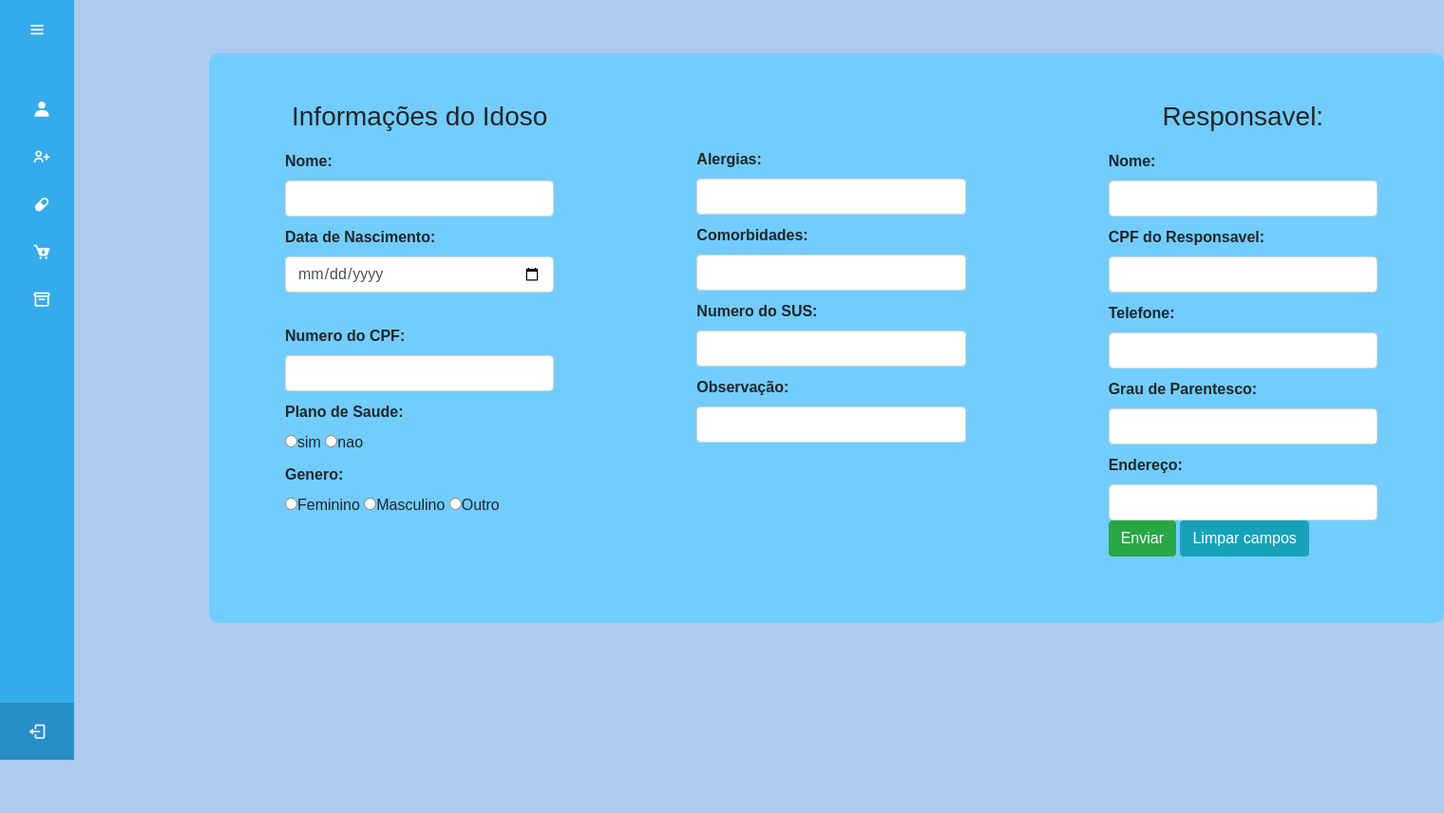
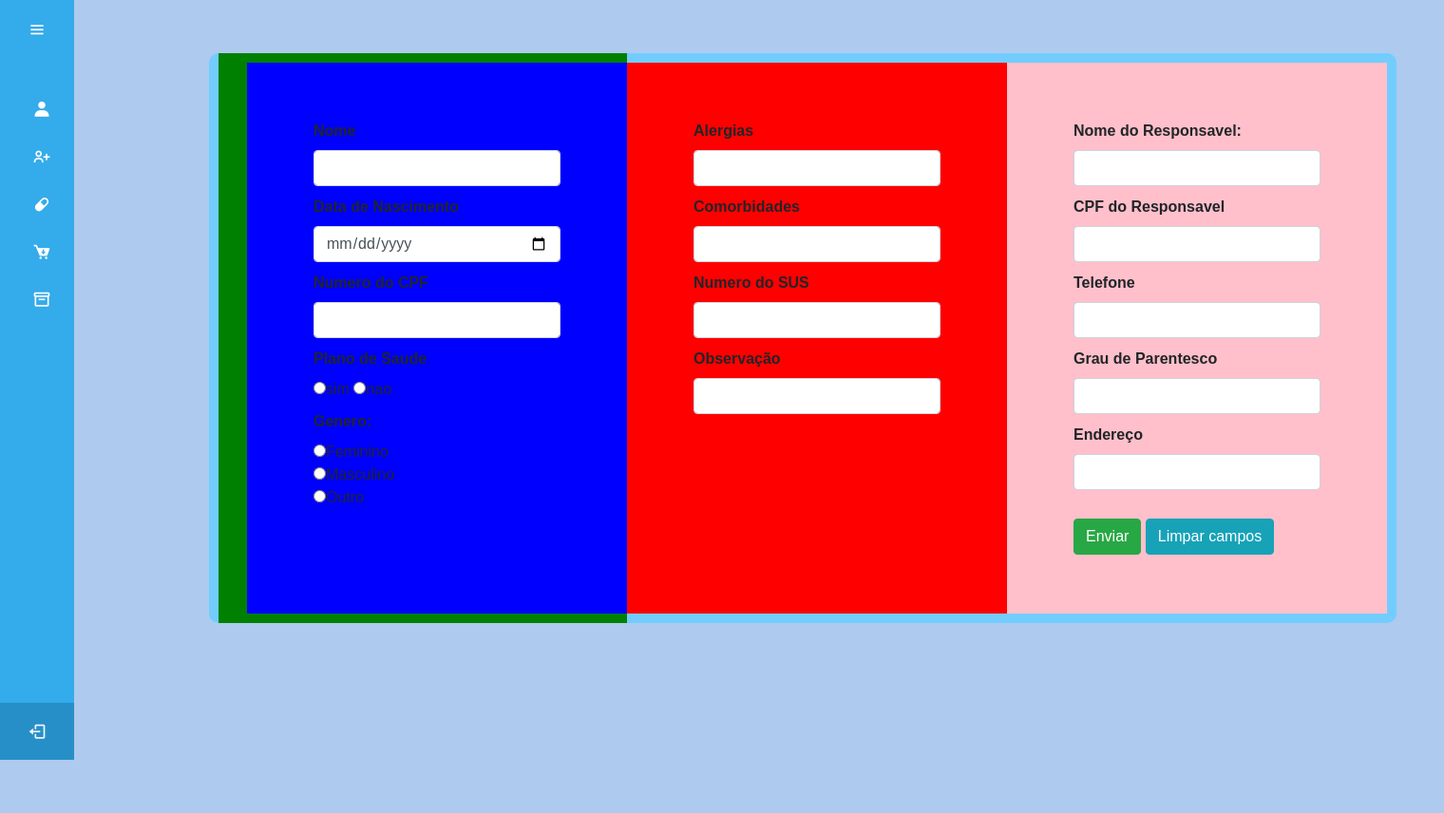
Before and after one commit to gregory1302/tcc2, a PHP site: page /cadastroidoso.php in a window 1520 px wide; the page is wider, and only the part inside the window is pictured. Shown: that part at 95% size. Run offline with PHP 8.4, Linux system fonts and the light colour scheme.

Commit message:
Add files via upload

```diff
--- a/telastcc.com/cadastroidoso.php
+++ b/telastcc.com/cadastroidoso.php
@@ -20,38 +20,59 @@
 	<div id="cad-conteiner">
 		<div class="idoso">
 			<form action="recebeidoso.php" method="POST">
-				<h3>Informações do Idoso</h3>
-				<label>Nome:</label> <input class='form-control' type="text" name="nome">
-				<label>Data de Nascimento:</label><br> <input class='form-control' type="date" size="25" placeholder="__/__/____" name="nascimento"> <br>
-				<label>Numero do CPF:</label> <br><input class='form-control' type="text" name="cpf">
-				<label>Plano de Saude:</label><br>
-				<input type="radio" name="planosaude" value="sim">sim
-				<input type="radio" name="planosaude" value="nao">nao
-				<label>Genero:</label><br>
-				<input type="radio" name="genero" value="F">Feminino
-				<input type="radio" name="genero" value="M">Masculino
-				<input type="radio" name="genero" value="O">Outro
+
+				<div class="idoso1">
+					<div class="titulo">
+						<!-- <h3>Idoso</h3> -->
+					</div>
+
+					<label>Nome</label> <input class='form-control' type="text" name="nome">
+					<label>Data de Nascimento</label><br> <input class='form-control' type="date" size="25" placeholder="__/__/____" name="nascimento">
+					<label>Numero do CPF</label> <br><input class='form-control' type="text" name="cpf">
+
+					<label>Plano de Saude</label><br>
+
+					<div class="gen">
+						<div class="radio">
+							<input type="radio" name="planosaude" value="sim">sim
+						</div>
+						<div class="radio">
+							<input type="radio" name="planosaude" value="nao">nao
+						</div>
+
+						<label>Genero:</label><br>
+						<div class="radio">
+							<input type="radio" name="genero" value="F">Feminino
+						</div><br>
+
+						<div class="radio"><input type="radio" name="genero" value="M">Masculino</div><br>
+
+						<div class="radio"><input type="radio" name="genero" value="O">Outro</div>
+
+					</div>
+				</div>
 		</div>
 		<div class="idoso2">
-			<label>Alergias:</label><br> <input class='form-control' type="text" name="alergia">
-			<label>Comorbidades:</label> <input class='form-control' type="text" name="comorbidade">
-			<label>Numero do SUS:</label> <input class='form-control' type="text" name="numerosus">
-			<label>Observação:</label> <input class='form-control' type="text" name="obs">
+			<label>Alergias</label><br> <input class='form-control' type="text" name="alergia">
+			<label>Comorbidades</label> <input class='form-control' type="text" name="comorbidade">
+			<label>Numero do SUS</label> <input class='form-control' type="text" name="numerosus">
+			<label>Observação</label> <input class='form-control' type="text" name="obs">
 
 		</div>
 
 		<div class="resp">
-			<h3>Responsavel:</h3>
-			<label>Nome:</label><input class='form-control' type="text" name="nomeresp">
-			<label>CPF do Responsavel:</label><input class='form-control' type="text" name="cpf_resp">
-			<label>Telefone:</label><br><input class='form-control' type="text" name="telefoneresp">
-			<label>Grau de Parentesco:</label><input class='form-control' type="text" name="parentesco">
-			<label>Endereço:</label><br><input class='form-control' type="text" name="enderecoresp">
-			<input class='btn btn-success' type="submit" value="Enviar" name="btnSalvar" />
-			<input class='btn btn-info' type="reset" value="Limpar campos" />
+			<div class="titulo">
+				<!-- <h3>Responsavel</h3> -->
+			</div>
+			<label>Nome do Responsavel:</label><input class='form-control' type="text" name="nomeresp">
+			<label>CPF do Responsavel</label><input class='form-control' type="text" name="cpf_resp">
+			<label>Telefone</label><br><input class='form-control' type="text" name="telefoneresp">
+			<label>Grau de Parentesco</label><input class='form-control' type="text" name="parentesco">
+			<label>Endereço</label><br><input class='form-control' type="text" name="enderecoresp">
+			<input id="botao" class='btn btn-success' type="submit" value="Enviar" name="btnSalvar" />
+			<input id="botao" class='btn btn-info' type="reset" value="Limpar campos" />
 			</form>
 		</div>
-
 	</div>
 </body>
 
--- a/telastcc.com/css/stylecadastro.css
+++ b/telastcc.com/css/stylecadastro.css
@@ -13,45 +13,51 @@
     margin-left: 170px;
 
 }
-h3 {
-    text-align: center;
-}
+
 a:hover {
     color: royalblue;
 }
 #cad-conteiner {
     background-color: #72cdfe;
     display: flex;
-    width: 1300px;
+    width: 1250px;
     height: 600px;
     border-radius: 10px;
     margin-left: 50px;
     margin-top: 7vh;
 }
 .idoso{
-
-    width: 650px;
-
-    padding: 50px 70px;
+    background-color: green;
     margin-left: 10px;
-    text-align: left;
 
 }
+
+.idoso1{
+    margin-top: 10px;
+    margin-bottom: 10px;
+    text-align: left;
+    width: 400px;
+    height: 580px;
+    padding: 50px 70px;
+margin-left: 30px;
+background: blue;
+}
 .idoso2{
-
-    width: 650px;
-
+    margin-top: 10px;
+    margin-bottom: 10px;
+background-color: red;
+    width: 400px;
     padding: 50px 70px;
-    margin-left: 10px;
-    margin-top: 40px;
     text-align: left;
 }
+
 .resp{
-    width: 650px;
-
+    margin-top: 10px;
+    margin-bottom: 10px;
+    width: 400px;
+    background-color: pink;
     padding: 50px 70px;
-    margin-left: 10px;
-
+    margin-right: 10px;
     text-align: left;
 }
 #cad-conteiners {
@@ -65,6 +71,25 @@ a:hover {
     border-radius: 10px;
     text-align: justify;
 }
+.radio {
+    /* background-color: #fff; */
+    border-radius: 10px;
+    display: inline-block;
+}
+#botao {
+    margin-top: 30px;
+}
+.gen {
+    /* margin-left: 30px; */
+}
+/*input{
+     width: 50px; */
+/* }
+.titulo{
+    background-color: aquamarine;
+    display: flex;
+    text-align: center;
+} */
 #cad-conteiner3 {
    /* background-color: rgb(99, 149, 240);*/
     background-color: #72cdfe;
```
Also changed, not shown: telastcc.com/cadastroestoque.php (+4 -4 lines).
